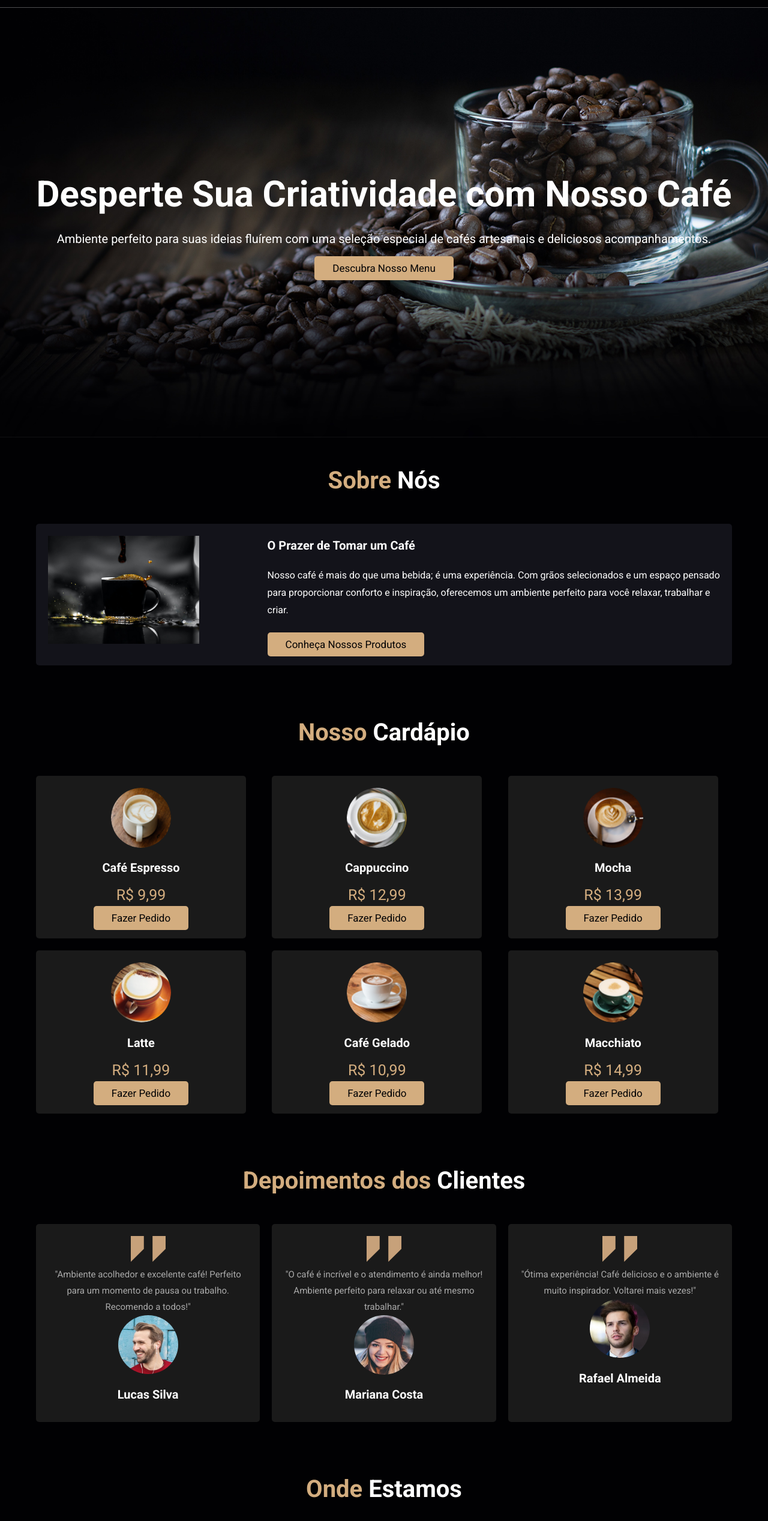
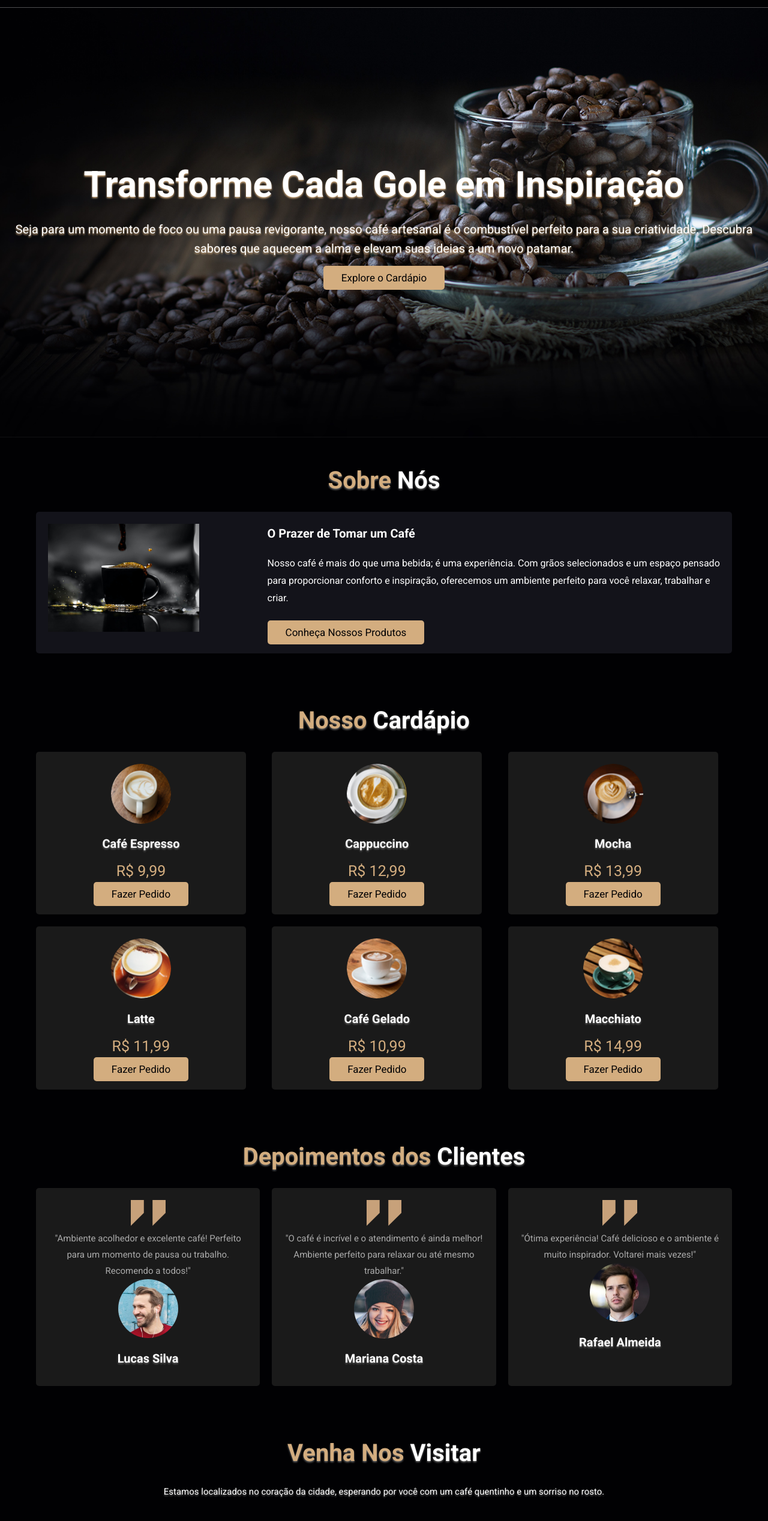
Before and after one commit to gabrielabade/cafeteria, a plain HTML site: page index.html in a window 1280 px wide. Shown: the part 71-2606 px from the top of the page at 60% size. Drawn offline with Linux system fonts and the light colour scheme; grey boxes are pictures that could not be loaded.

Commit message:
small update

```diff
--- a/index.html
+++ b/index.html
@@ -4,7 +4,7 @@
 <head>
   <meta charset="UTF-8">
   <meta name="viewport" content="width=device-width, initial-scale=1.0">
-  <title>DeV Café - Um Sabor de Inspiração</title>
+  <title>Dev Café - Um Sabor de Inspiração</title>
 
   <!-- Fonts e CSS -->
   <link rel="preconnect" href="https://fonts.googleapis.com">
@@ -34,10 +34,11 @@
   <div class="home-container">
     <section id="home">
       <div class="content">
-        <h1>Desperte Sua Criatividade com Nosso Café</h1>
-        <p>Ambiente perfeito para suas ideias fluírem com uma seleção especial de cafés artesanais e deliciosos
-          acompanhamentos.</p>
-        <a href="#menu" class="btn">Descubra Nosso Menu</a>
+        <h1>Transforme Cada Gole em Inspiração</h1>
+        <p>Seja para um momento de foco ou uma pausa revigorante, nosso café artesanal é o combustível perfeito para a
+          sua
+          criatividade. Descubra sabores que aquecem a alma e elevam suas ideias a um novo patamar.</p>
+        <a href="#menu" class="btn">Explore o Cardápio</a>
       </div>
     </section>
   </div>
@@ -130,7 +131,8 @@
 
   <!-- Localização -->
   <section class="address" id="address">
-    <h2 class="title">Onde <span>Estamos</span></h2>
+    <h2 class="title">Venha Nos <span>Visitar</span></h2>
+    <p>Estamos localizados no coração da cidade, esperando por você com um café quentinho e um sorriso no rosto.</p>
     <iframe
       src="https://www.google.com/maps/embed?pb=!1m18!1m12!1m3!1d7228638.980816683!2d-56.37501110177636!3d-27.791023201934795!2m3!1f0!2f0!3f0!3m2!1i1024!2i768!4f13.1!3m3!1m2!1s0x95273eaf88dc770f%3A0x62d9b7468a9e455c!2sIlha%20de%20Santa%20Catarina!5e0!3m2!1spt-BR!2sbr!4v1730918839425!5m2!1spt-BR!2sbr"
       width="600" height="450" style="border:0;" allowfullscreen="" loading="lazy"
--- a/style.css
+++ b/style.css
@@ -88,6 +88,7 @@ header {
 
 .home-container h1 {
   font-size: 4rem;
+  text-shadow: 0px 2px 3px var(--main-color);
   color: var(--white);
   margin-bottom: 1rem;
   padding: 0 1rem;
@@ -95,6 +96,7 @@ header {
 
 .home-container p {
   font-size: 2rem;
+  text-shadow: 0px 2px 3px var(--main-color);
   color: var(--white);
   margin-bottom: 2rem;
   padding: 0 1rem;
@@ -118,9 +120,10 @@ header {
 
 .title {
   font-size: 4rem;
+  text-shadow: 0px 2px 3px #666;
   color: var(--main-color);
   text-align: center;
-  margin-bottom: 4rem;
+  margin-bottom: 2rem;
 }
 
 .title span {
@@ -190,6 +193,7 @@ header {
 .menu .box h3,
 .review .box h3 {
   color: var(--white);
+  text-shadow: 0px 2px 3px #666;
   font-size: 2rem;
   margin: 1rem 0;
 }
@@ -203,7 +207,7 @@ header {
 .menu .box:hover,
 .review .box:hover {
   transform: translateY(-5px);
-  box-shadow: 0 8px 15px rgba(0, 0, 0, 0.2);
+  box-shadow: 0 4px 8px rgba(177, 174, 150, 0.548);
 }
 
 .review .box p {
@@ -217,6 +221,13 @@ header {
   height: 450px;
   border: none;
   border-radius: 0.5rem;
+}
+
+.address p {
+  font-size: 1.5rem;
+  text-shadow: 0px 2px 3px #666;
+  text-align: center;
+  margin-bottom: 15px;
 }
 
 .footer {
```
Also changed, not shown: assets/mockup.png (added), 1 other file.
